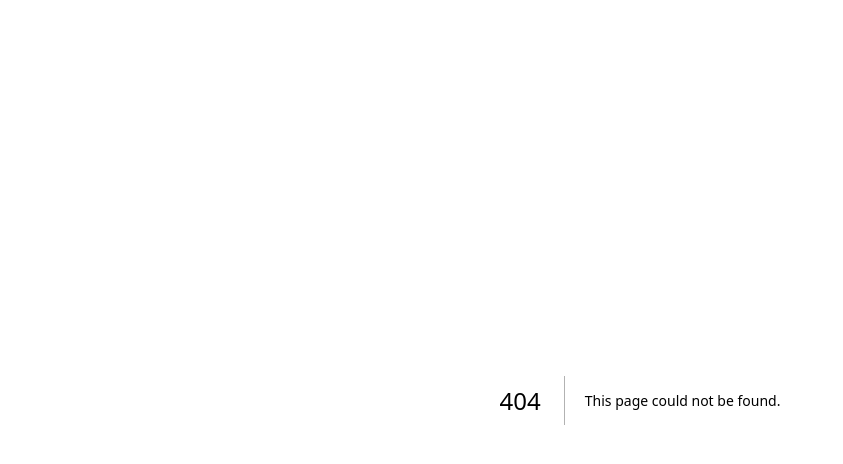
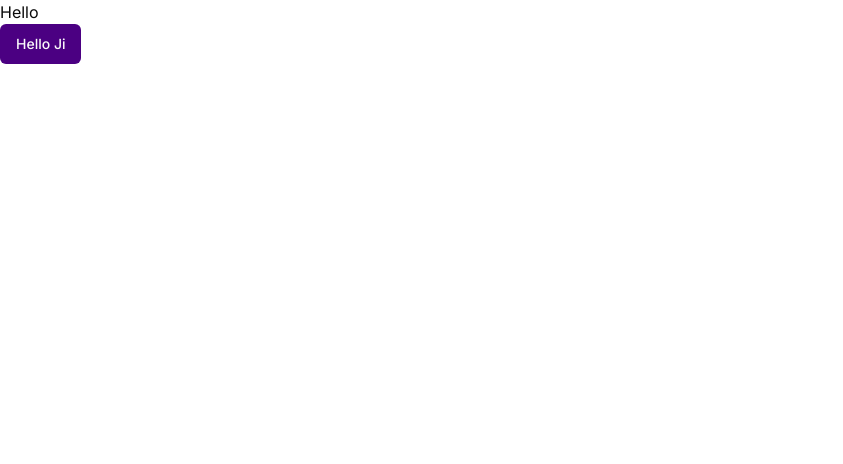
Before and after one commit to Dexter829/AI-mockInterview, a Next.js app: page / in a window 1280 px wide. Before the commit this address had no page. Shown: the top 464 px of the page, without its empty margins (0-843 px from the left). Built offline with nearby package versions, Linux system fonts and the light colour scheme.

Commit message:
Implement root redirection to dashboard

```diff
--- a/app/dashboard/page.jsx
+++ b/app/dashboard/page.jsx
@@ -13,7 +13,7 @@ function Dashboard() {
         <AddNewInterview/>
       </div>
       {/* Previous Interview List */}
-      <InterviewList/>
+      <InterviewList />
 
     </div>
   )
--- /dev/null
+++ b/app/page.js
@@ -0,0 +1,11 @@
+import { Button } from "@/components/ui/button";
+
+
+export default function Home() {
+  return (
+    <div>
+      <h2>Hello</h2>
+      <Button>Hello Ji</Button>
+    </div>
+  );
+}
--- a/app/pages/index.js
+++ /dev/null
@@ -1,12 +0,0 @@
-import { useEffect } from 'react';
-import { useRouter } from 'next/navigation';
-
-export default function Home() {
-  const router = useRouter();
-
-  useEffect(() => {
-    router.push('/dashboard'); // Replace '/dashboard' with the path to your dashboard page
-  }, [router]);
-
-  return null; // Render nothing while redirecting
-}
```
